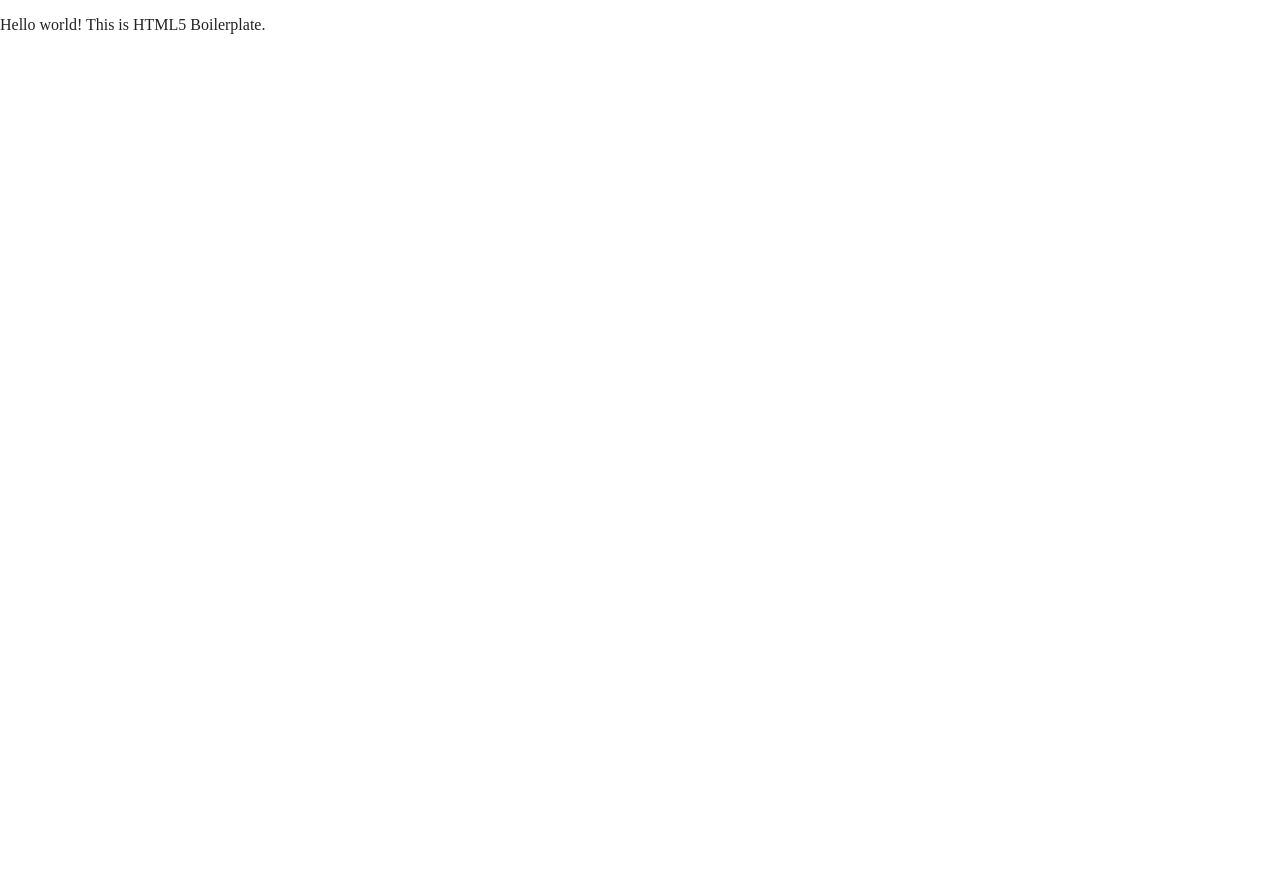
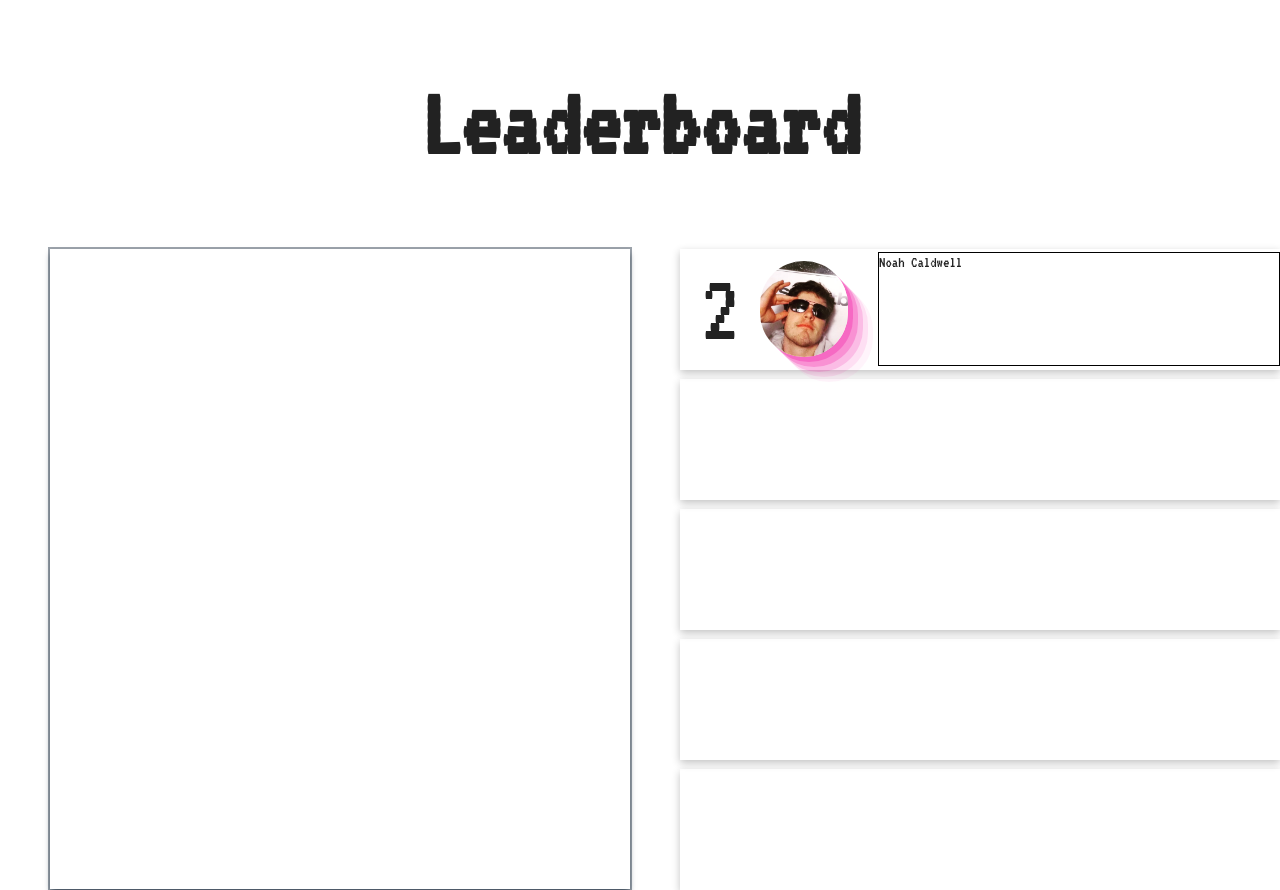
Before and after one commit to ncaldwell17/whiteclawolympics, a website built with Parcel: page index.html in a window 1280 px wide. Before the commit the page ends 800 px from the top, so only its background shows below. Built offline with nearby package versions, Linux system fonts and the light colour scheme.

Commit message:
main screen

```diff
--- /dev/null
+++ b/css/index.css
@@ -0,0 +1,75 @@
+/* reset */
+body, p, a, ul, li {
+  margin: 0;
+  padding: 0;
+  text-decoration: none;
+}
+li {
+  list-style-type: none;
+}
+h1, h3 {
+  margin-block-start: 0;
+  margin-block-end: 0;
+}
+
+body {
+  background: white;
+  overflow-x: hidden;
+  font-family: 'Game', 'monospace';
+}
+#dashboard {
+  height: 80vh;
+  margin-left: 50px;
+  display: flex;
+}
+
+/* https://getcssscan.com/css-box-shadow-examples */
+#leader-container {
+  height: 80vh;
+  width: 900px;
+  box-shadow: rgba(6, 24, 44, 0.4) 0px 0px 0px 2px, rgba(6, 24, 44, 0.65) 0px 4px 6px -1px, rgba(255, 255, 255, 0.08) 0px 1px 0px inset;
+}
+
+#nextplace-container {
+  height: 80vh;
+  width: 600px;
+  margin-left: 50px;
+}
+
+.header {
+  font-size: 100px;
+  text-align: center;
+}
+.nextplace {
+  height: 15.1vh;
+  width: 100%;
+  margin-bottom: 1.15vh;
+  box-shadow: rgba(0, 0, 0, 0.24) 0px 3px 8px;
+  display: flex;
+  align-items: center;
+}
+.pfp {
+  height: 12vh;
+  width: 110px;
+  border-radius: 50px;
+  margin-left: 20px;
+  background-image: url("../img/noah.png");
+  background-size: contain;
+  background-position: center;
+  box-shadow: rgba(240, 46, 170, 0.4) 5px 5px, rgba(240, 46, 170, 0.3) 10px 10px, rgba(240, 46, 170, 0.2) 15px 15px, rgba(240, 46, 170, 0.1) 20px 20px, rgba(240, 46, 170, 0.05) 25px 25px;
+}
+.info-container {
+  height: 14vh;
+  width: 500px;
+  margin-left: 30px;
+  border: 1px solid black;
+}
+.number {
+  font-size: 100px;
+  margin-left: 20px;
+}
+
+@font-face {
+  font-family: 'Game';
+  src: url('resources/VT323-Regular.ttf')
+}
--- /dev/null
+++ b/database.csv
@@ -0,0 +1,4 @@
+name, img, score
+Noah, noah.png, 3
+Katie, katie.png, 1
+Louie, louie.png, 2
--- a/index.html
+++ b/index.html
@@ -18,6 +18,10 @@
 
   <link rel="stylesheet" href="css/normalize.css">
   <link rel="stylesheet" href="css/main.css">
+  <link rel="stylesheet" href="css/index.css">
+
+  <script src="https://d3js.org/d3.v5.min.js"></script>
+  <script src="js/leaderboard.js"></script>
 
   <meta name="theme-color" content="#fafafa">
 </head>
@@ -25,17 +29,35 @@
 <body>
 
   <!-- Add your site or application content here -->
-  <p>Hello world! This is HTML5 Boilerplate.</p>
+  <h1 class="header">Leaderboard</h1>
+  <div id="dashboard">
+    <div id="leader-container"></div>
+    <div id="nextplace-container">
+      <div class="nextplace">
+        <div class="number">2</div>
+        <div class="pfp"></div>
+        <div class="info-container">
+          <div class="name">Noah Caldwell</div>
+        </div>
+      </div>
+      <div class="nextplace"></div>
+      <div class="nextplace"></div>
+      <div class="nextplace"></div>
+      <div class="nextplace"></div>
+    </div>
+  </div>
+
+
+
+
+
   <script src="js/vendor/modernizr-3.11.2.min.js"></script>
   <script src="js/plugins.js"></script>
   <script src="js/main.js"></script>
 
-  <!-- Google Analytics: change UA-XXXXX-Y to be your site's ID. -->
-  <script>
-    window.ga = function () { ga.q.push(arguments) }; ga.q = []; ga.l = +new Date;
-    ga('create', 'UA-XXXXX-Y', 'auto'); ga('set', 'anonymizeIp', true); ga('set', 'transport', 'beacon'); ga('send', 'pageview')
-  </script>
-  <script src="https://www.google-analytics.com/analytics.js" async></script>
+
+
+
 </body>
 
 </html>
--- /dev/null
+++ b/js/leaderboard.js
@@ -0,0 +1,3 @@
+function populate_leaderboard() {
+  d3.csv("")
+}
```
Also changed, not shown: css/resources/VT323-Regular.ttf (added), img/katie.png (added), img/louie.png (added), img/noah.png (added), img/rafael.png (added), 2 other files.
